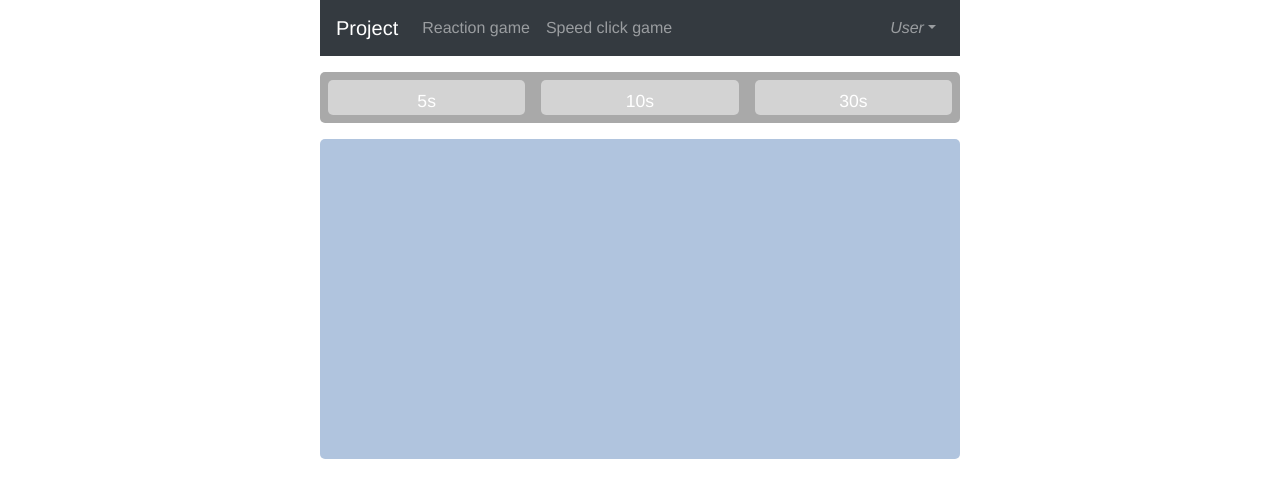
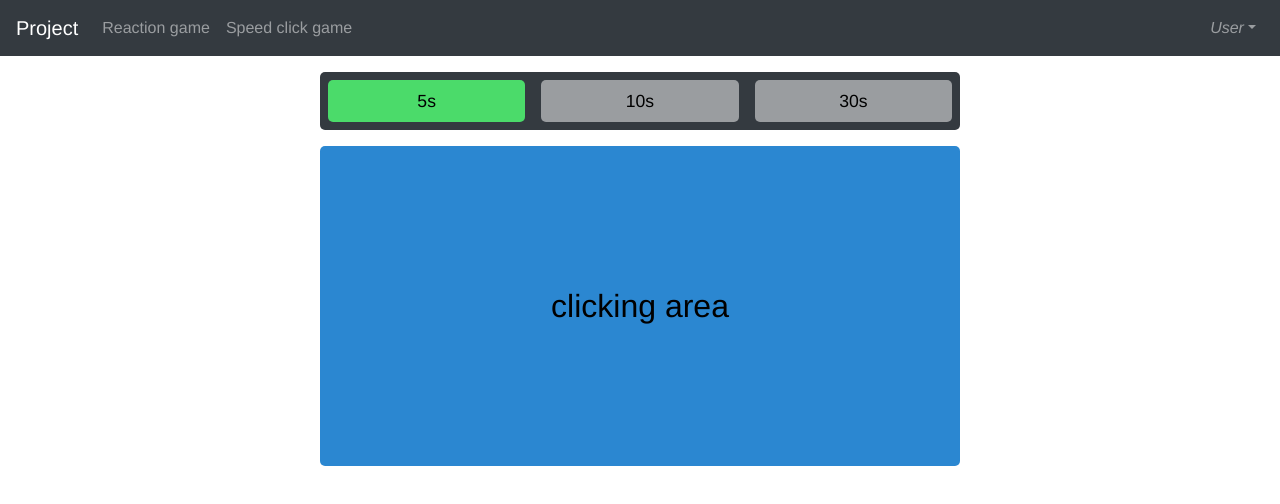
Before and after one commit to pietarijrvi/WEB-projekti, a Vue app: page /speedgame in a window 1280 px wide. Shown: the top 504 px of the page. Built offline with nearby package versions, Linux system fonts and the light colour scheme.

Commit message:
speed click game fixed, all buttons now work as intended

```diff
--- a/src/components/SpeedClickGame.vue
+++ b/src/components/SpeedClickGame.vue
@@ -1,13 +1,11 @@
 <template>
-    <div id="app">
+    <div id="speed-app">
         <div id="timeDiv">
-            <button value="5" id="5s">5s</button>
-            <button value="10" id="10s">10s</button>
-            <button value="30" id="30s">30s</button>
+            <button v-for="time in gameTimes" v-bind:key="time.id" v-bind:class="{ selected: selectedTime === time }" v-on:click="setTime(time)">{{ time }}s</button>
         </div>
-        <button id="clickArea" :disabled="disableArea == true" v-on:click="click">{{ btnText }}</button>
+        <button id="clickArea" :disabled="disableArea" v-on:click="click">{{ btnText }}</button>
         <div id="results">{{ results }}</div>
-        {{ resetBtn }}
+        <button v-on:click="reset" class="speed-button" v-if="showReset">reset</button>
     </div>
 </template>
 
@@ -17,14 +15,15 @@
       data() {
         return {
           btnText: "",
-          defaultText: "click here :D",
+          defaultText: "clicking area",
           count: 0,
           seconds: 0,
           running: false,
           disableArea: false,
           results: "",
-          resetBtn: null,
-          gameTimes: [5, 10, 30]
+          showReset: false,
+          gameTimes: [5, 10, 30],
+          selectedTime: 0
         }
       },
       methods: {
@@ -37,16 +36,13 @@
           if (this.count !== 0) {
             this.btnText = this.count
           }
-        },/*
-        pickTime(i) {
+        },
+        setTime(time) {
           if (!this.running) {
-            for (let n = 0; n < this.gameTimes.length; n++) {
-              this.$refs[n].classList.remove("selected");
-            }
-            timeBtns[i].classList.add("selected")
-            seconds = gameTimes[i]
+            this.selectedTime = time;
+            this.seconds = time;
           }
-        },*/
+        },
         end() {
           this.disableArea = true;
           this.results = Math.round(this.count/this.seconds * 100) / 100 + " clicks per second";
@@ -56,19 +52,21 @@
           this.count = 0;
           this.running = false;
 
-          let resetBtn = document.createElement("button");
-          resetBtn.innerHTML = "reset";
-          resetBtn.addEventListener("click", function() {
-            this.btnText = this.defaultText;
-            this.disableArea = false;
-            this.results = "";
-            this.resetBtn = null
-          });
-          this.resetBtn = resetBtn
+          this.showReset = true;
+        },
+        reset() {
+          this.btnText = this.defaultText;
+          this.disableArea = false;
+          this.results = "";
+          this.showReset = false;
         },
         sendData() {
           // send count and seconds to database
         }
+      },
+      created() {
+        this.btnText = this.defaultText;
+        this.setTime(this.gameTimes[0]);
       }
     }
 </script>
@@ -76,17 +74,16 @@
 <style>
     body {
         font-family: Arial, Helvetica, sans-serif;
-        display: flex;
         flex-wrap: wrap;
         justify-content: center;
     }
 
-    #app {
+    #speed-app {
         text-align: center;
     }
 
-    button {
-        background: darkgrey;
+    .speed-button {
+        background: rgb(206, 38, 54);
         color: white;
         border: 0;
         border-radius: 1em;
@@ -98,8 +95,8 @@
         border: 2px lightgrey solid;
     }
 
-    button[id="clickArea"] {
-        background: lightsteelblue;
+    #clickArea {
+        background: rgb(43, 135, 209);
         font-size: 2em;
         border: 0;
         border-radius: 5px;
@@ -108,9 +105,10 @@
     }
 
     #timeDiv {
-        background: darkgrey;
+        width: 40rem;
+        background: #343a40;
         border-radius: 5px;
-        margin: 1em 0;
+        margin: 1em auto;
         display: flex;
         justify-content: space-evenly;
     }
@@ -120,17 +118,17 @@
         padding: .5rem;
         margin: .5rem;
         width: 100%;
-        background: #d3d3d3;
+        background: rgba(255, 255, 255, 0.5);
         border-radius: 5px;
         border: 0;
     }
 
     #timeDiv > button:hover {
-        background: #dadada;
+        background: rgba(255, 255, 255, 0.75);
     }
 
     #timeDiv > button.selected {
-        background: #d3e3d3;
+        background: rgb(75, 219, 106);
     }
 
     #results {
```
